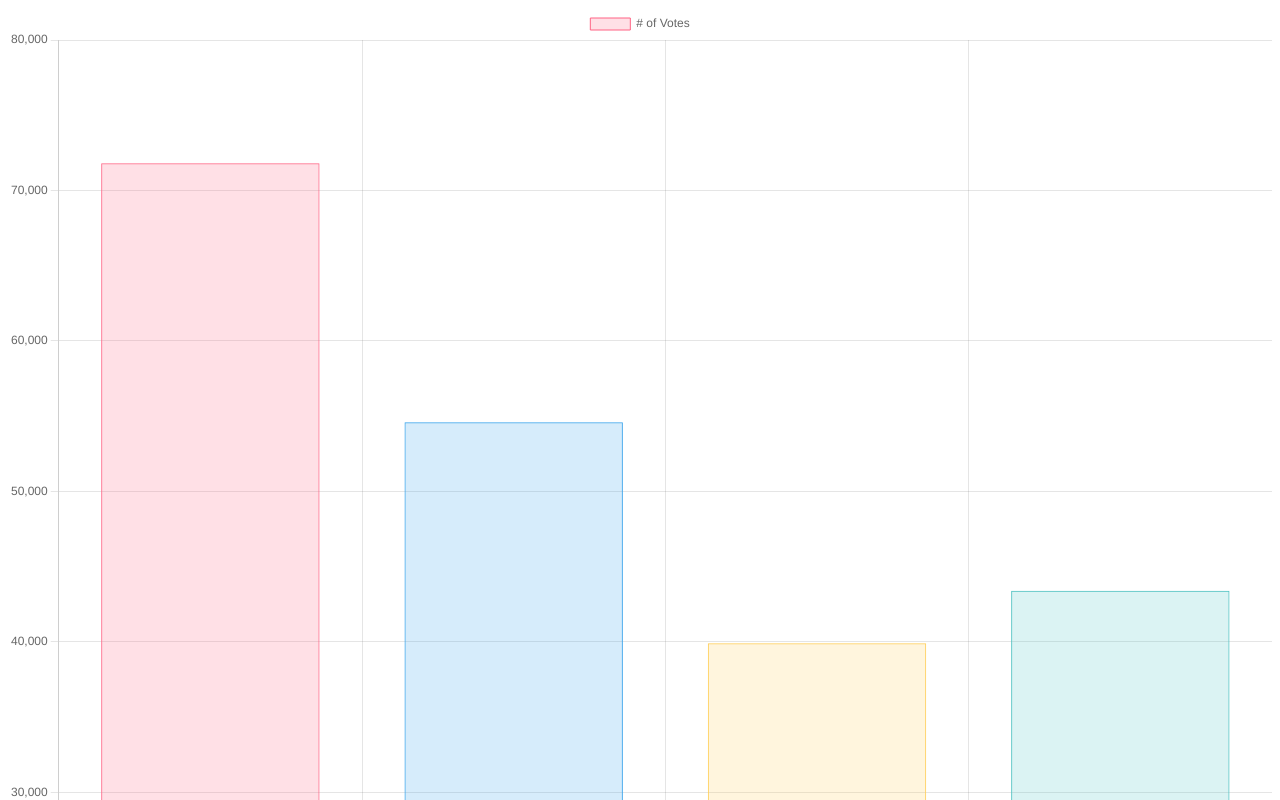
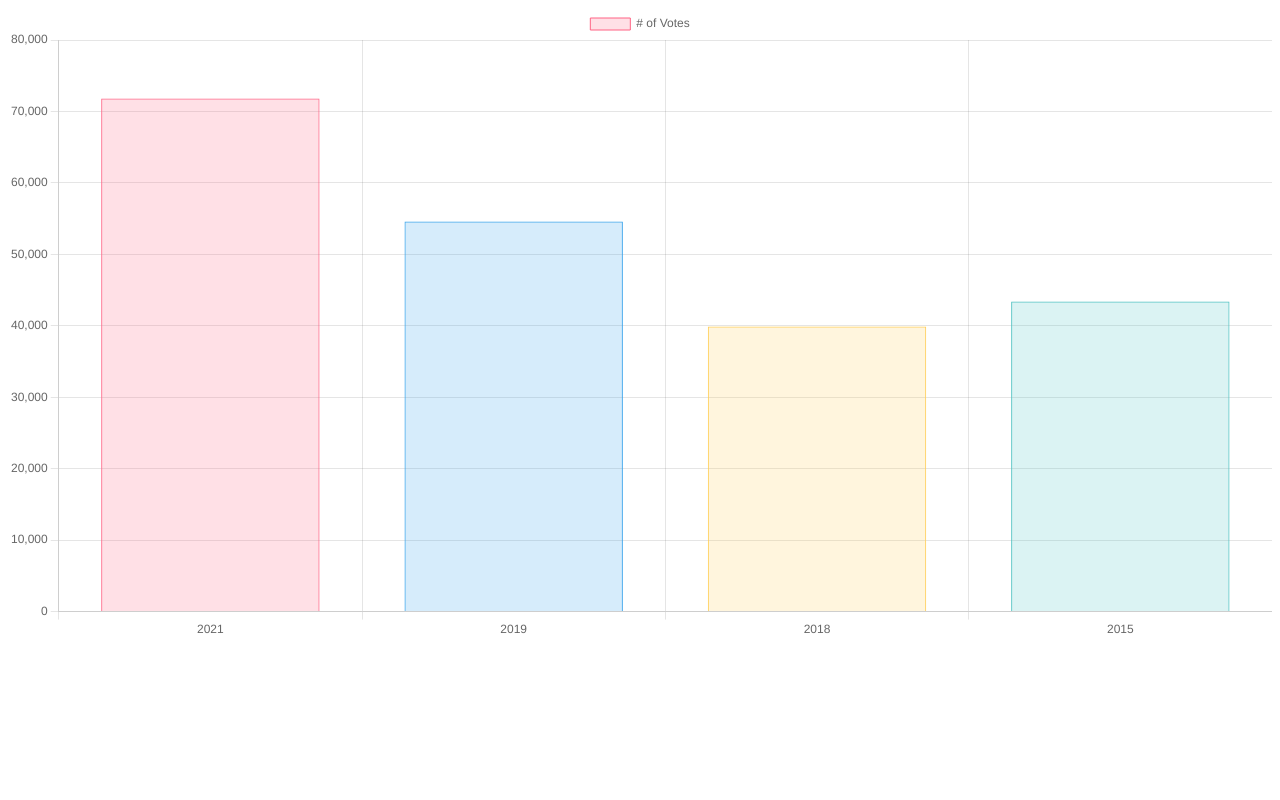
Before and after one commit to RassCrom/maptest12, a plain HTML site: page index.html in a window 1280 px wide. Shown: the top 800 px of the page. Drawn offline with nearby package versions, Linux system fonts and the light colour scheme.

Commit message:
Update index.html

```diff
--- a/index.html
+++ b/index.html
@@ -7,7 +7,7 @@
     <title>Document</title>
 </head>
 <body>
-    <canvas id="myChart" width="400" height="400"></canvas>
+    <canvas id="myChart" width="400" height="200"></canvas>
     <script src="https://cdnjs.cloudflare.com/ajax/libs/Chart.js/3.7.1/chart.min.js" integrity="sha512-QSkVNOCYLtj73J4hbmVoOV6KVZuMluZlioC+trLpewV8qMjsWqlIQvkn1KGX2StWvPMdWGBqim1xlC8krl1EKQ==" crossorigin="anonymous" referrerpolicy="no-referrer"></script>
     <script>const ctx = document.getElementById('myChart').getContext('2d');
     const myChart = new Chart(ctx, {
```
